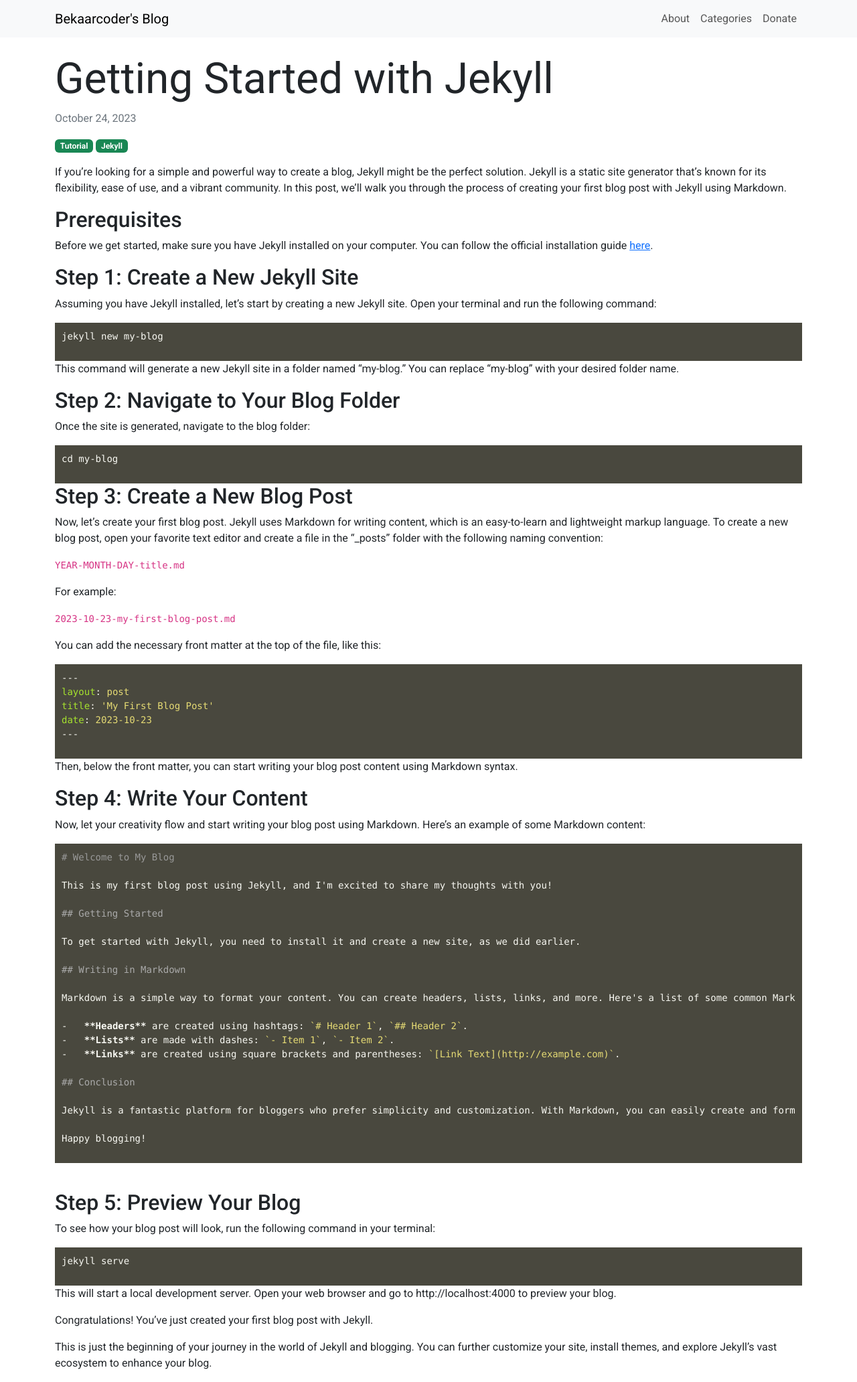
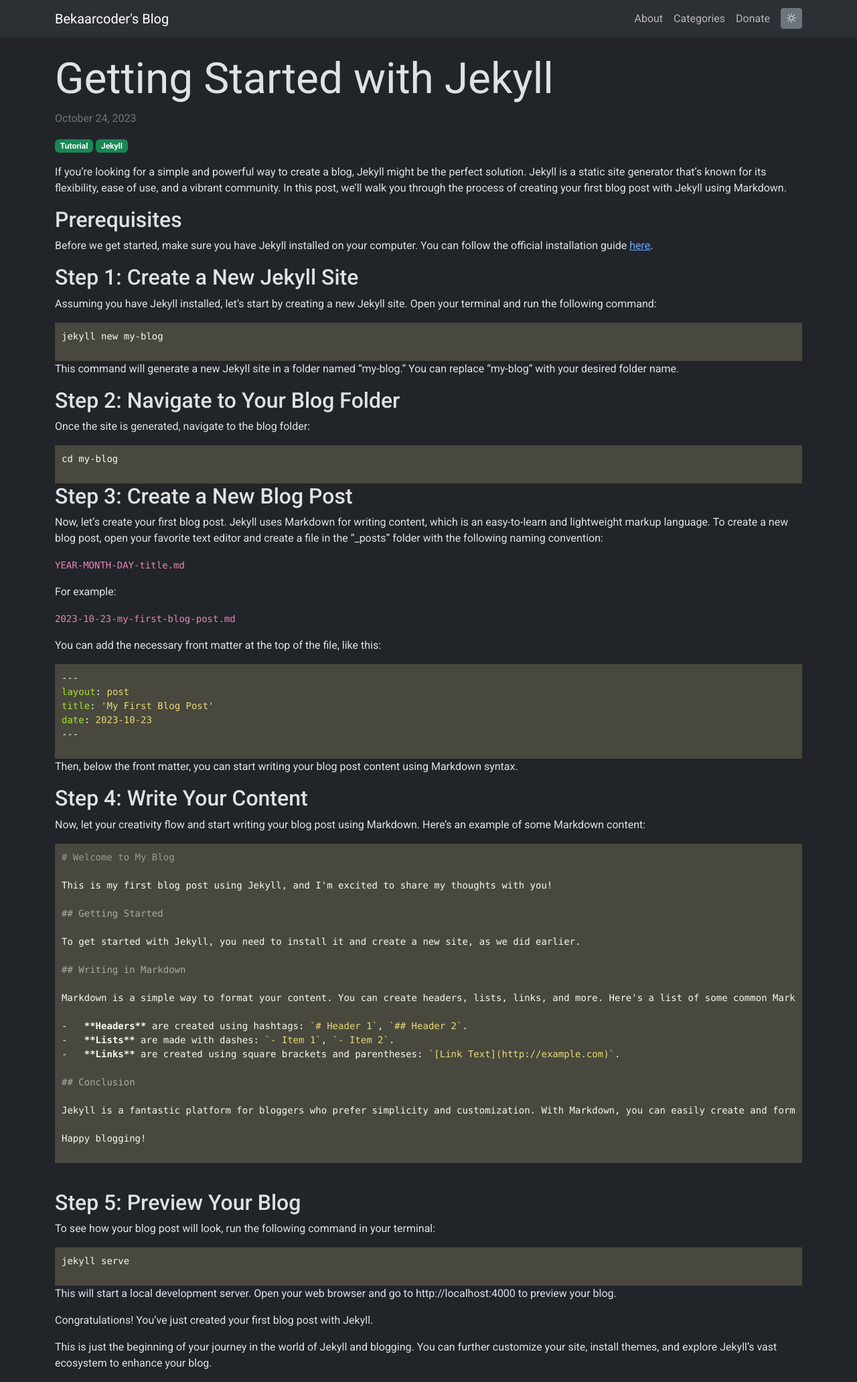
Before and after one commit to bekaarcoder/my-blog, a Jekyll site: the page built from _posts/2023-10-24-my-first-blog-post.markdown, in a window 1280 px wide. Shown: the whole page at 67% size. Built offline with Jekyll 4.4.1, drawn with Linux system fonts in a browser that asks for light colours.

Commit message:
added dark mode

```diff
--- a/_includes/header.html
+++ b/_includes/header.html
@@ -22,6 +22,14 @@
                     >
                 </li>
                 {% endunless %} {% endif %} {% endfor %}
+                <li class="nav-item">
+                    <button
+                        class="btn btn-sm btn-secondary mt-1 ms-2"
+                        onclick="toggleTheme()"
+                    >
+                        <i class="bi bi-brightness-high" id="theme-toggle"></i>
+                    </button>
+                </li>
             </ul>
         </div>
     </div>
--- a/_layouts/wrapper.html
+++ b/_layouts/wrapper.html
@@ -1,5 +1,5 @@
 <!DOCTYPE html>
-<html lang="en">
+<html lang="en" data-bs-theme="dark">
     <head>
         <meta charset="UTF-8" />
         <meta name="viewport" content="width=device-width, initial-scale=1.0" />
@@ -38,5 +38,6 @@
             integrity="sha384-C6RzsynM9kWDrMNeT87bh95OGNyZPhcTNXj1NW7RuBCsyN/o0jlpcV8Qyq46cDfL"
             crossorigin="anonymous"
         ></script>
+        <script src="{{site.baseurl}}/assets/js/scripts.js"></script>
     </body>
 </html>
--- /dev/null
+++ b/assets/js/scripts.js
@@ -0,0 +1,14 @@
+const htmlElement = document.querySelector('html');
+const themeToggleBtn = document.querySelector('#theme-toggle');
+
+function toggleTheme() {
+    const currentTheme = htmlElement.getAttribute('data-bs-theme');
+    console.log('Current Theme: ', currentTheme);
+    const newTheme = currentTheme === 'dark' ? 'light' : 'dark';
+    if (newTheme === 'dark') {
+        themeToggleBtn.className = 'bi bi-brightness-high';
+    } else {
+        themeToggleBtn.className = 'bi bi-brightness-high-fill';
+    }
+    htmlElement.setAttribute('data-bs-theme', newTheme);
+}
```
